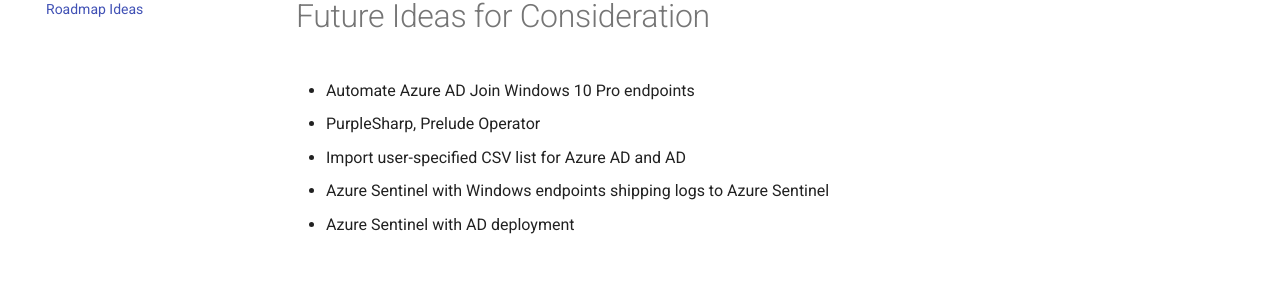
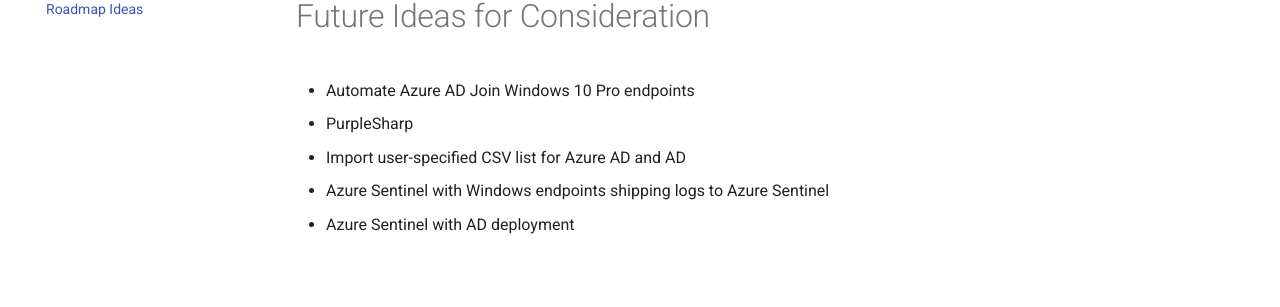
Before and after one commit to iknowjason/PurpleCloud, an MkDocs documentation site: the page built from docs/future.md, in a window 1280 px wide. Shown: the part 150-457 px from the top of the page. Built offline with MkDocs 1.6.1 and Material for MkDocs 9.7.7, drawn with Linux system fonts in a browser that asks for light colours; comment, search, counter and statistics services are not loaded.

Commit message:
Updated docs

```diff
--- a/docs/future.md
+++ b/docs/future.md
@@ -1,6 +1,6 @@
 # Future Ideas for Consideration
 * Automate Azure AD Join Windows 10 Pro endpoints
-* PurpleSharp, Prelude Operator
+* PurpleSharp
 * Import user-specified CSV list for Azure AD and AD
 * Azure Sentinel with Windows endpoints shipping logs to Azure Sentinel
 * Azure Sentinel with AD deployment
```
